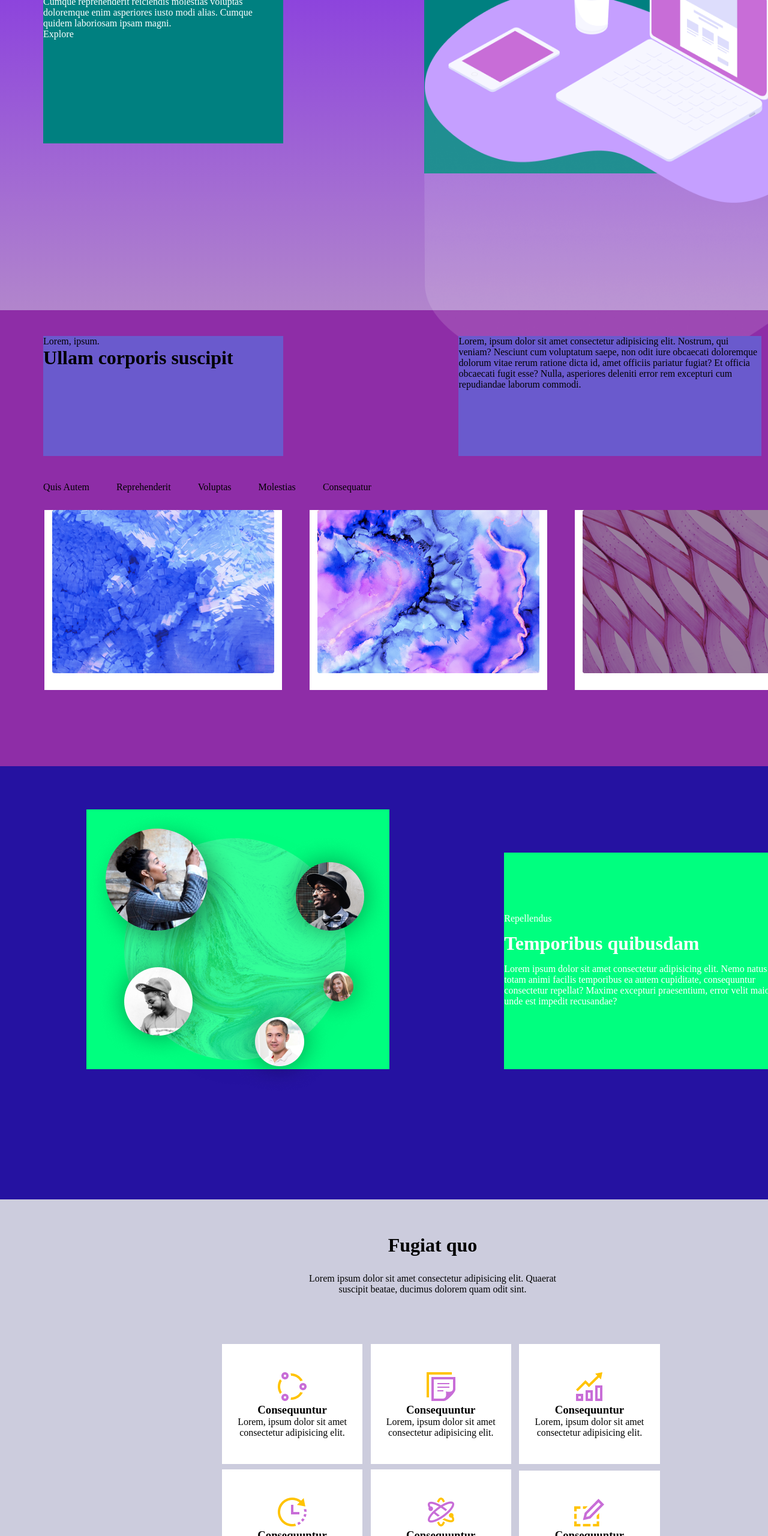
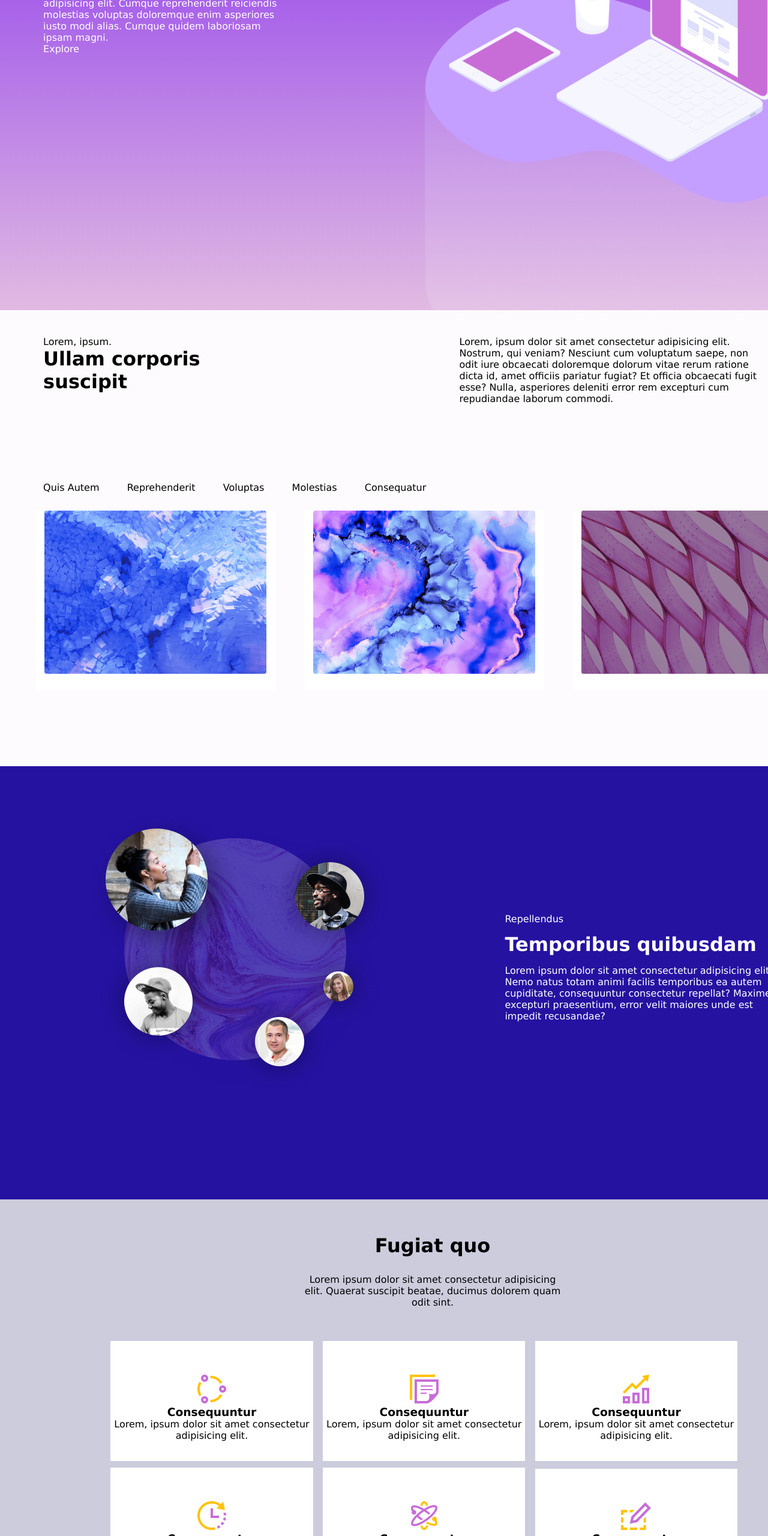
Before and after one commit to arwinzen/day2, a plain HTML site: page index.html in a window 1280 px wide. Shown: the part 240-2800 px from the top of the page at 60% size. Drawn offline with Linux system fonts and the light colour scheme.

Commit message:
removed placeholder background colors

```diff
--- a/index.html
+++ b/index.html
@@ -3,16 +3,16 @@
     <head>
         <title>Relap</title>
         <style>
-            * {margin:0; padding:0;box-sizing: border-box;}
+            * {margin:0; padding:0;box-sizing: border-box;font-family: Verdana, Geneva, Tahoma, sans-serif;}
 
             div#container {
                 width: 1442px;
                 height: 3800px;
-                background-color: rgba(67, 45, 167, 0.5);
+                background-color: rgba(67, 45, 167, 0);
             }
 
             nav {
-                background-color: rgba(96, 28, 184, 0.75);
+                background-color: rgba(96, 28, 184, 0.85);
                 height: 1.5%;
             }
 
@@ -52,7 +52,7 @@
                 width: 400px;
                 height: 300px;
                 vertical-align: middle;
-                background-color: teal;
+                /* background-color: teal; */
                 margin-top:5%;
                 margin-left: 5%;
                 margin-right: 2%;
@@ -64,7 +64,7 @@
                 width: 710px;
                 height: 400px;
                 vertical-align: middle;
-                background-color: teal;
+                /* background-color: teal; */
                 margin-top: 5%;
                 margin-left: 14%;
             }
@@ -75,8 +75,8 @@
 
             div#second-pane {
                 height: 20%;
-                /* background-color: rgba(142, 45, 167, 0.02); */
-                background-color: rgba(142, 45, 167, 1);
+                background-color: rgba(142, 45, 167, 0.02);
+                /* background-color: rgba(142, 45, 167, 1); */
                 /* text-align: center; */
             }
 
@@ -89,7 +89,7 @@
                 width: 400px;
                 height: 200px;
                 vertical-align: middle;
-                background-color: slateblue;
+                /* background-color: slateblue; */
             }
 
             div.desc-para {
@@ -97,12 +97,12 @@
                 width: 35%;
                 height: 200px;
                 vertical-align: middle;
-                background: slateblue;
+                /* background: slateblue; */
             }
 
             div#gallery {
                 text-align: center;
-                margin-left: 2%;
+                margin-left: 1%;
             }
 
             ul#gallery-list {
@@ -133,7 +133,7 @@
                 height: 60%;
                 width: 35%;
                 display: inline-block;
-                background-color: springgreen;
+                /* background-color: springgreen; */
                 vertical-align: middle;
                 margin-top: 5%;
                 margin-right: 13%;
@@ -144,7 +144,7 @@
                 height: 50%;
                 width: 33%;
                 display: inline-block;
-                background-color: springgreen;
+                /* background-color: springgreen; */
                 vertical-align: middle;
                 margin-top: 10%;
                 padding-top: 7%;
@@ -174,8 +174,8 @@
             }
 
             #sol-imgs {
-                margin-top: 5%;
-                margin-left: 25%;
+                margin-top: 3%;
+                margin-left: 12%;
                 margin-right: 10%;
             }
 
@@ -185,7 +185,7 @@
                 margin-right: 0%;
                 /* margin: 5%; */
                 display: inline-block;
-                width: 25%;
+                width: 30%;
                 height: 200px;
                 background-color: white;
                 text-align: center;
@@ -331,7 +331,7 @@
             </div>
             <div id="testimonial">
                 <div id="testi-para">
-                    <h4>Testimonial</h4>
+                    <h3>Testimonial</h3>
                     <p>Lorem ipsum dolor sit amet consectetur adipisicing elit. Veniam, distinctio omnis aperiam laborum fugit totam. Ab, eos. Quod illo a ipsa.</p>
                 </div>
                 <div id="testi-list">
```
